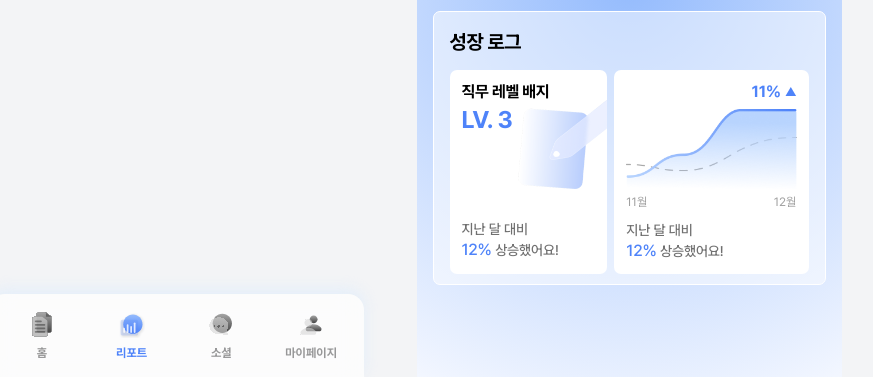
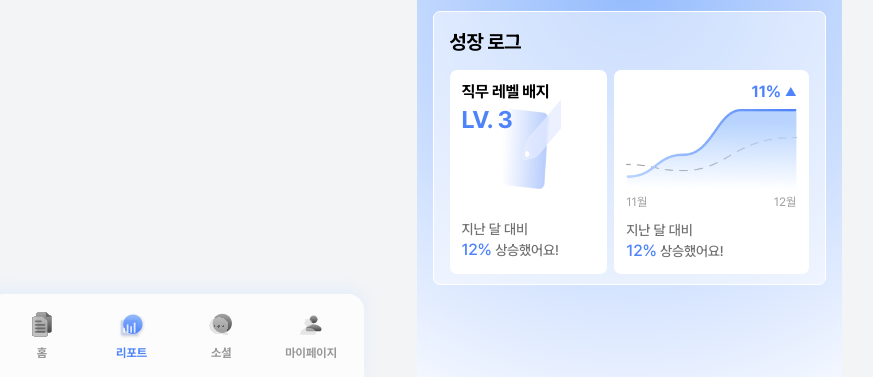
Before and after one commit to UMC9th-NaviK/NaviK-FE, a React (Vite) app: page /report in a window 1280 px wide. Shown: the part 422-799 px from the top of the page, without its empty margins (11-884 px from the left). Built offline with nearby package versions, Linux system fonts and the light colour scheme.

Commit message:
[FEAT] 코드래빗 수정사항 반영

```diff
--- a/src/pages/report/ReportMainPage.tsx
+++ b/src/pages/report/ReportMainPage.tsx
@@ -95,10 +95,10 @@ const ReportMainPage = () => {
           <div className="flex flex-col w-full gap-[14px]">
             <p className="text-heading-20B text-black"> 성장 로그 </p>
             <div className="flex flex-1 w-full justify-between gap-[7px]">
-              <div className="relative w-[62%] flex flex-col bg-white rounded-[7px] pt-[11px] pr-[12px] pb-[11px] pl-[12px] gap-[58px] overflow-hidden">
-                <button
-                onClick={() => navigate("/report/growth")}
-                className="relative flex flex-col z-10 items-start">
+              <button
+              onClick={() => navigate("/report/growth")}
+              className="relative w-[62%] flex flex-col bg-white rounded-[7px] pt-[11px] pr-[12px] pb-[11px] pl-[12px] gap-[58px] overflow-hidden">
+                <div className="relative flex flex-col z-10 items-start">
                   <p className="text-body-16B z-10"> 직무 레벨 배지 </p>
                   <span className="text-heading-24B text-[#4E83F9] relative z-10"> LV. 3 </span>
                   <img
@@ -106,9 +106,9 @@ const ReportMainPage = () => {
                   alt=""
                   className="absolute w-[120px] h-[140px] right-[-22px] bottom-[-75px] p-[10px] z-0"
                   />
-                </button>
-                <p className="absolute bottom-0 pb-[12px] text-body-14M text-[#11111199]"> 지난 달 대비 <br /> <span className="text-body-16M text-[#4E83F9]"> 12% </span> 상승했어요! </p>
-              </div>
+                </div>
+                <p className="absolute bottom-0 text-start pb-[12px] text-body-14M text-[#11111199]"> 지난 달 대비 <br /> <span className="text-body-16M text-[#4E83F9]"> 12% </span> 상승했어요! </p>
+              </button>
 
               <button
               onClick={() => navigate("/report/growth/timeline")}
```
